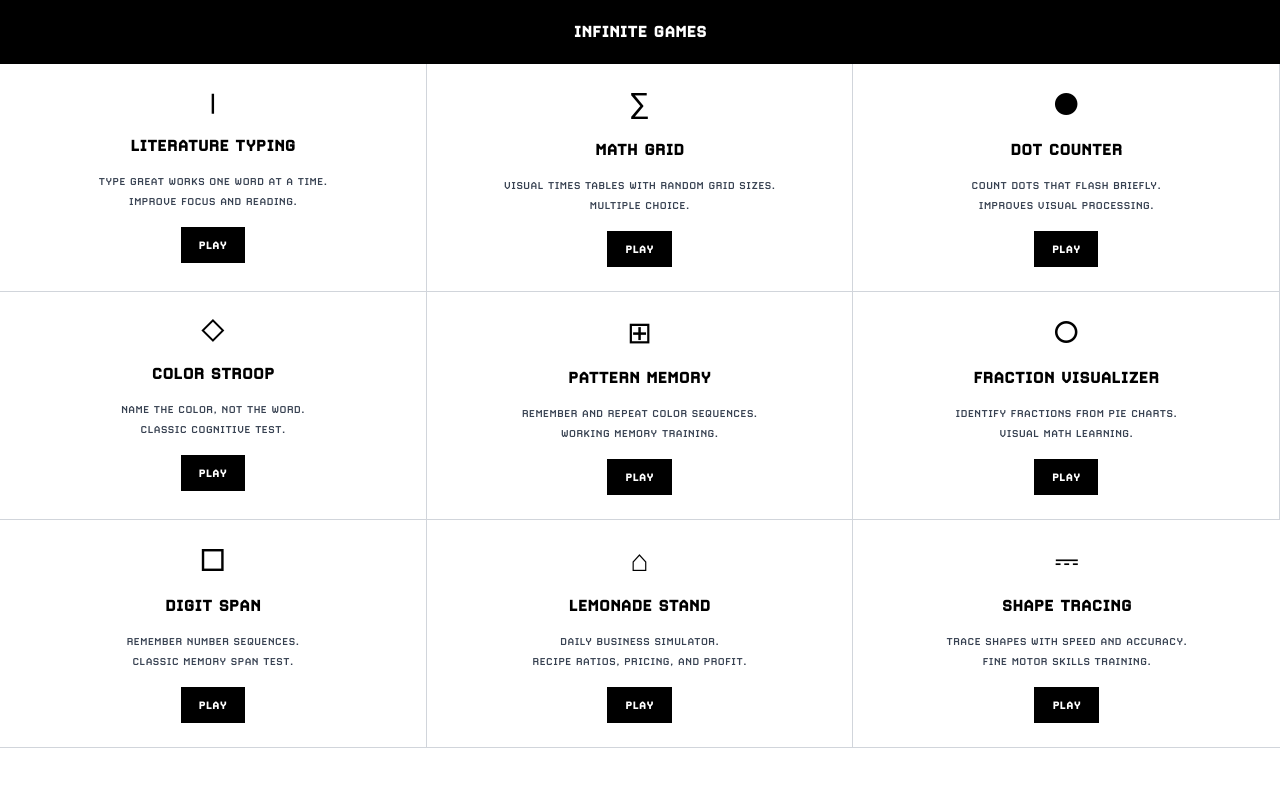
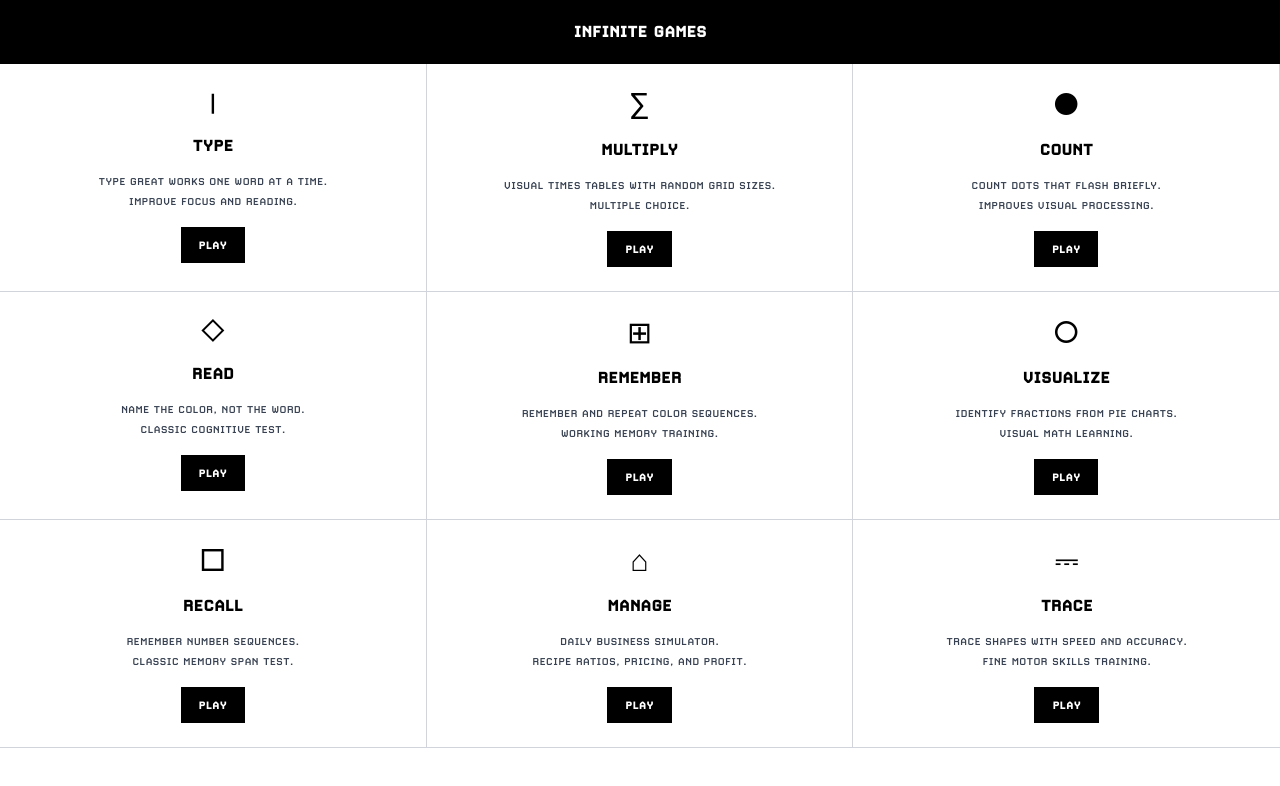
Before and after one commit to jckbtchr-vv/vv-games-minimal, a Next.js app: page / in a window 1280 px wide. Shown: the top 786 px of the page. Built offline with nearby package versions, Linux system fonts and the light colour scheme.

Commit message:
Update homepage game titles to single word verbs

```diff
--- a/src/app/page.tsx
+++ b/src/app/page.tsx
@@ -7,7 +7,7 @@ export default function HomePage() {
           {/* Literature Typing */}
           <a href="/typing" className="border-b border-gray-300 py-6 px-4 hover:bg-gray-50 transition-colors block text-center md:border-r">
             <div className="text-2xl mb-3">|</div>
-            <h3 className="text-lg font-bold mono uppercase mb-3">Literature Typing</h3>
+            <h3 className="text-lg font-bold mono uppercase mb-3">Type</h3>
             <p className="text-gray-700 text-xs mb-4 leading-relaxed uppercase">
               TYPE GREAT WORKS ONE WORD AT A TIME.<br/>
               IMPROVE FOCUS AND READING.
@@ -20,7 +20,7 @@ export default function HomePage() {
           {/* Math Grid */}
           <a href="/math" className="border-b border-gray-300 py-6 px-4 hover:bg-gray-50 transition-colors block text-center md:border-r">
             <div className="text-3xl mb-3">∑</div>
-            <h3 className="text-lg font-bold mono uppercase mb-3">Math Grid</h3>
+            <h3 className="text-lg font-bold mono uppercase mb-3">Multiply</h3>
             <p className="text-gray-700 text-xs mb-4 leading-relaxed uppercase">
               VISUAL TIMES TABLES WITH RANDOM GRID SIZES.<br/>
               MULTIPLE CHOICE.
@@ -33,7 +33,7 @@ export default function HomePage() {
           {/* Dot Counter */}
           <a href="/dots" className="border-b border-gray-300 py-6 px-4 hover:bg-gray-50 transition-colors block text-center md:border-r">
             <div className="text-3xl mb-3">●</div>
-            <h3 className="text-lg font-bold mono uppercase mb-3">Dot Counter</h3>
+            <h3 className="text-lg font-bold mono uppercase mb-3">Count</h3>
             <p className="text-gray-700 text-xs mb-4 leading-relaxed uppercase">
               COUNT DOTS THAT FLASH BRIEFLY.<br/>
               IMPROVES VISUAL PROCESSING.
@@ -46,7 +46,7 @@ export default function HomePage() {
           {/* Color Stroop */}
           <a href="/stroop" className="border-b border-gray-300 py-6 px-4 hover:bg-gray-50 transition-colors block text-center md:border-r">
             <div className="text-2xl mb-3">◇</div>
-            <h3 className="text-lg font-bold mono uppercase mb-3">Color Stroop</h3>
+            <h3 className="text-lg font-bold mono uppercase mb-3">Read</h3>
             <p className="text-gray-700 text-xs mb-4 leading-relaxed uppercase">
               NAME THE COLOR, NOT THE WORD.<br/>
               CLASSIC COGNITIVE TEST.
@@ -59,7 +59,7 @@ export default function HomePage() {
           {/* Pattern Memory */}
           <a href="/pattern" className="border-b border-gray-300 py-6 px-4 hover:bg-gray-50 transition-colors block text-center md:border-r">
             <div className="text-3xl mb-3">⊞</div>
-            <h3 className="text-lg font-bold mono uppercase mb-3">Pattern Memory</h3>
+            <h3 className="text-lg font-bold mono uppercase mb-3">Remember</h3>
             <p className="text-gray-700 text-xs mb-4 leading-relaxed uppercase">
               REMEMBER AND REPEAT COLOR SEQUENCES.<br/>
               WORKING MEMORY TRAINING.
@@ -72,7 +72,7 @@ export default function HomePage() {
           {/* Fraction Visualizer */}
           <a href="/fractions" className="border-b border-gray-300 py-6 px-4 hover:bg-gray-50 transition-colors block text-center md:border-r">
             <div className="text-3xl mb-3">○</div>
-            <h3 className="text-lg font-bold mono uppercase mb-3">Fraction Visualizer</h3>
+            <h3 className="text-lg font-bold mono uppercase mb-3">Visualize</h3>
             <p className="text-gray-700 text-xs mb-4 leading-relaxed uppercase">
               IDENTIFY FRACTIONS FROM PIE CHARTS.<br/>
               VISUAL MATH LEARNING.
@@ -85,7 +85,7 @@ export default function HomePage() {
           {/* Digit Span */}
           <a href="/digits" className="border-b border-gray-300 py-6 px-4 hover:bg-gray-50 transition-colors block text-center md:border-r">
             <div className="text-3xl mb-3">□</div>
-            <h3 className="text-lg font-bold mono uppercase mb-3">Digit Span</h3>
+            <h3 className="text-lg font-bold mono uppercase mb-3">Recall</h3>
             <p className="text-gray-700 text-xs mb-4 leading-relaxed uppercase">
               REMEMBER NUMBER SEQUENCES.<br/>
               CLASSIC MEMORY SPAN TEST.
@@ -98,7 +98,7 @@ export default function HomePage() {
           {/* Lemonade Stand */}
           <a href="/lemonade" className="border-b border-gray-300 py-6 px-4 hover:bg-gray-50 transition-colors block text-center md:border-r">
             <div className="text-3xl mb-3">⌂</div>
-            <h3 className="text-lg font-bold mono uppercase mb-3">Lemonade Stand</h3>
+            <h3 className="text-lg font-bold mono uppercase mb-3">Manage</h3>
             <p className="text-gray-700 text-xs mb-4 leading-relaxed uppercase">
               DAILY BUSINESS SIMULATOR.<br/>
               RECIPE RATIOS, PRICING, AND PROFIT.
@@ -111,7 +111,7 @@ export default function HomePage() {
           {/* Shape Tracing */}
           <a href="/trace" className="border-b border-gray-300 py-6 px-4 hover:bg-gray-50 transition-colors block text-center">
             <div className="text-3xl mb-3">⎓</div>
-            <h3 className="text-lg font-bold mono uppercase mb-3">Shape Tracing</h3>
+            <h3 className="text-lg font-bold mono uppercase mb-3">Trace</h3>
             <p className="text-gray-700 text-xs mb-4 leading-relaxed uppercase">
               TRACE SHAPES WITH SPEED AND ACCURACY.<br/>
               FINE MOTOR SKILLS TRAINING.
```
